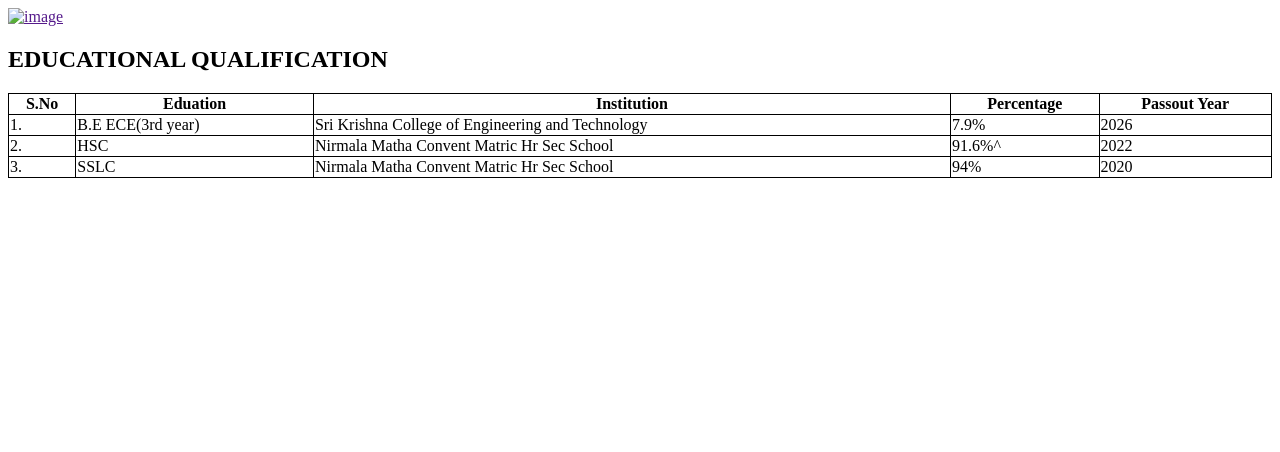
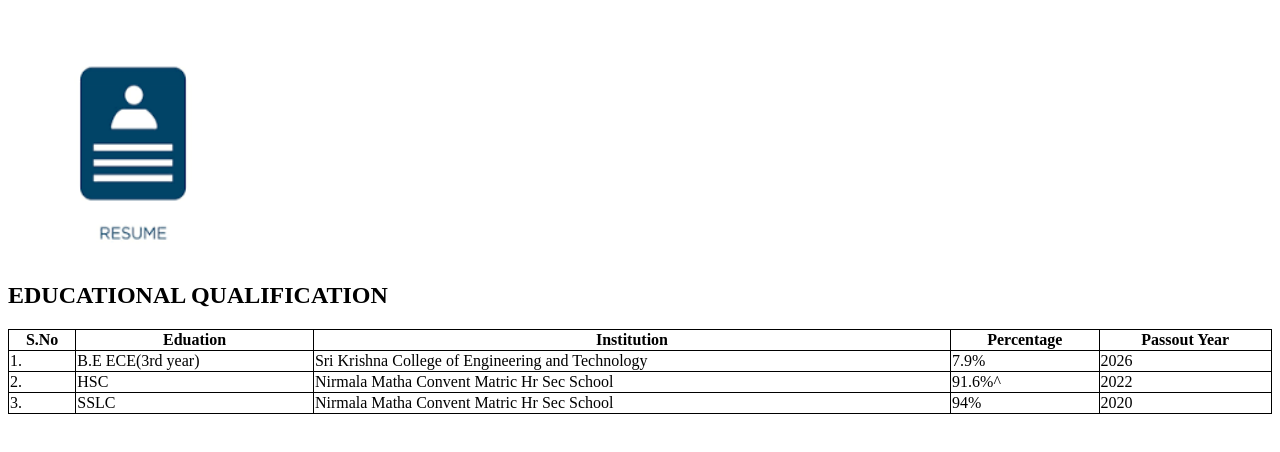
Before and after one commit to Sanjanaumapathy19/resume, a plain HTML site: page index.html in a window 1280 px wide. Drawn offline with Linux system fonts and the light colour scheme.

Commit message:
modified

```diff
--- a/index.html
+++ b/index.html
@@ -9,7 +9,7 @@
 </head>
 <body>
     <a href="" target="_blank">
-    <img src="img.jpg" alt="image" height="250px" width="250px"></a>
+    <img src="images\resume.png" alt="image" height="250px" width="250px"></a>
     <h2>EDUCATIONAL QUALIFICATION</h2>
     <table style="width: 100%">
         <tr>
```
